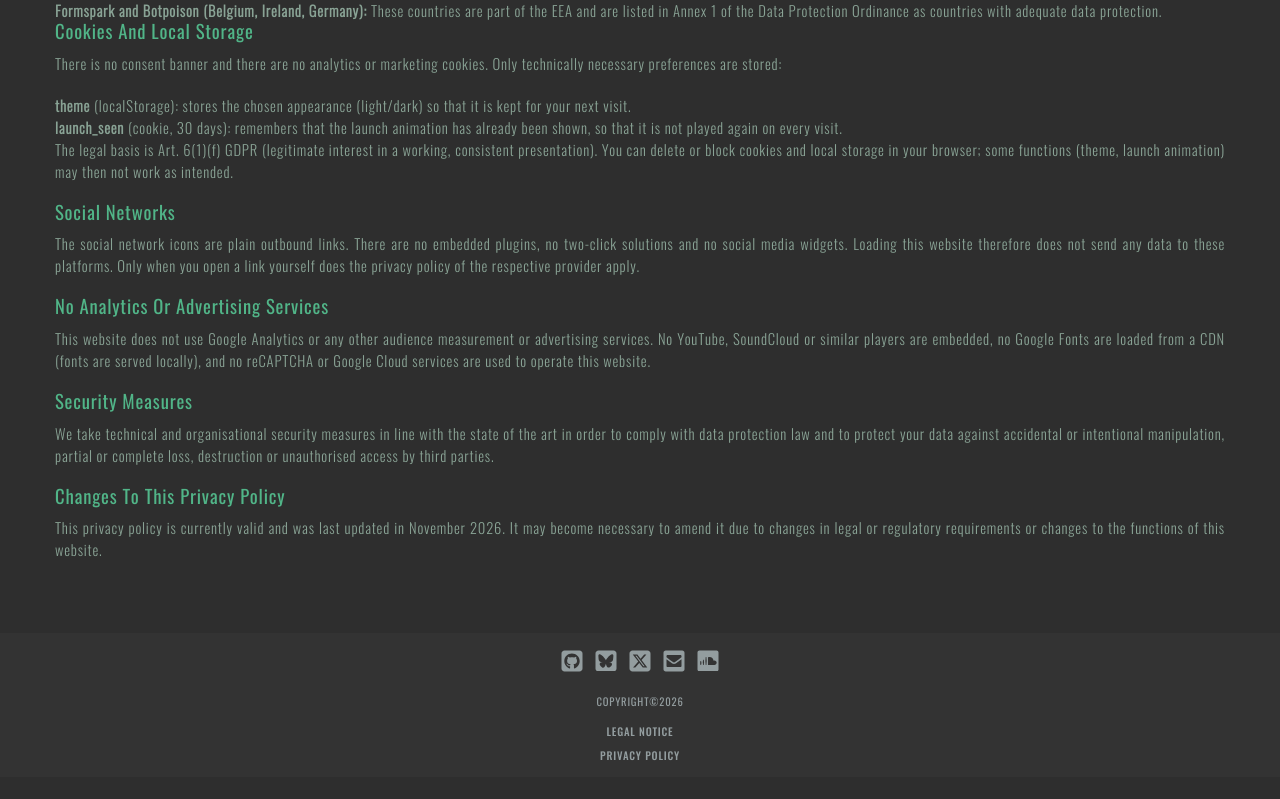
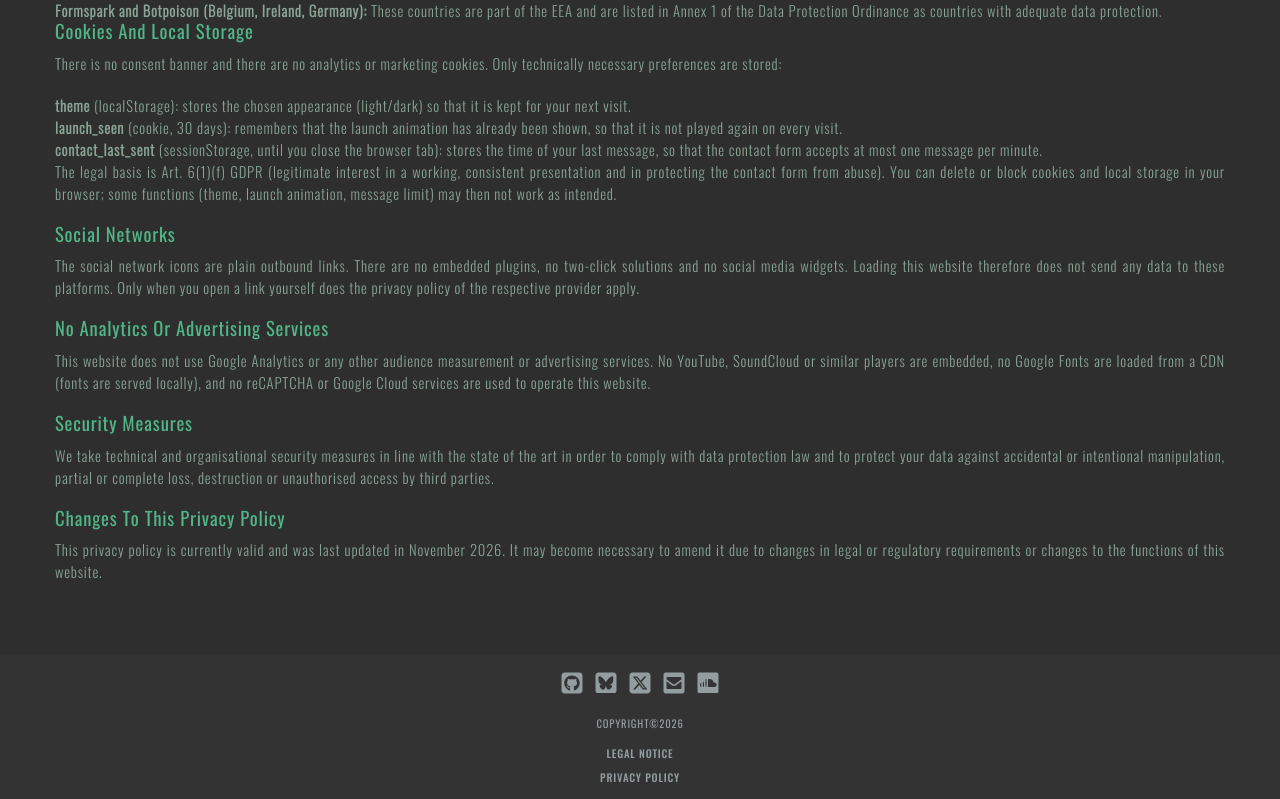
Before and after one commit to src-dbgr/personal-website-nextjs, a Next.js app: page /privacy in a window 1280 px wide. Shown: the part 2215-3014 px from the top of the page. Before the commit the page ends 2992 px from the top, so only its background shows below. Built offline with nearby package versions, Linux system fonts and the light colour scheme; no server answers.

Commit message:
List the contact form's session storage entry in the privacy policy.
Co-Authored-By: Claude Opus 5.5 <noreply@anthropic.com>

```diff
--- a/src/pages/privacy.js
+++ b/src/pages/privacy.js
@@ -375,12 +375,20 @@ const privacy = () => {
                     that the launch animation has already been shown, so that
                     it is not played again on every visit.
                   </li>
+                  <li>
+                    <strong>contact_last_sent</strong> (sessionStorage, until
+                    you close the browser tab): stores the time of your last
+                    message, so that the contact form accepts at most one
+                    message per minute.
+                  </li>
                 </ul>
                 <p>
                   The legal basis is Art. 6(1)(f) GDPR (legitimate interest in
-                  a working, consistent presentation). You can delete or block
+                  a working, consistent presentation and in protecting the
+                  contact form from abuse). You can delete or block
                   cookies and local storage in your browser; some functions
-                  (theme, launch animation) may then not work as intended.
+                  (theme, launch animation, message limit) may then not work as
+                  intended.
                 </p>
               </div>
             </div>
```
